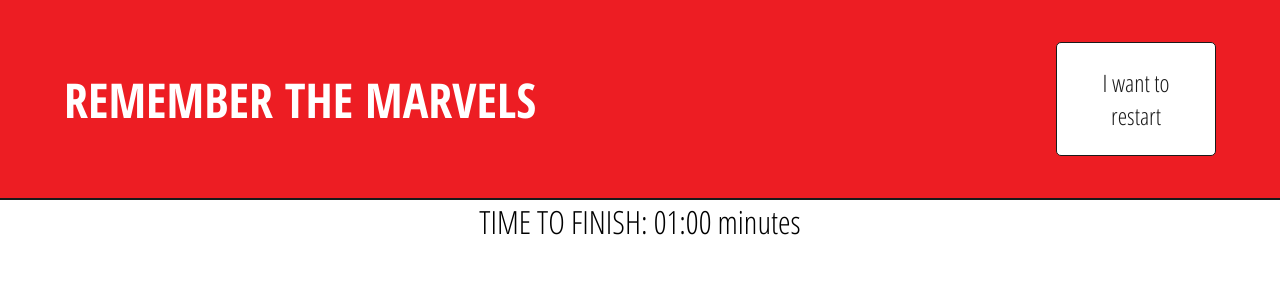
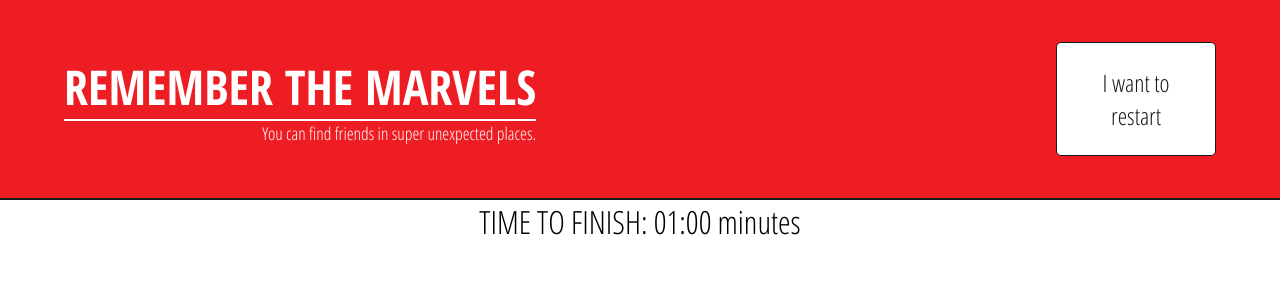
Before and after one commit to FelipeNystrom/remember-the-marvels, a plain HTML site: page index.html in a window 1280 px wide. Shown: the top 294 px of the page. Drawn offline with Linux system fonts and the light colour scheme.

Commit message:
last fixes

```diff
--- a/index.html
+++ b/index.html
@@ -9,7 +9,12 @@
   </head>
   <body>
     <nav id="nav">
-      <div id="nameOfGame">Remember the marvels</div>
+      <div id="logoContainer">
+        <div id="nameOfGame">Remember the marvels</div>
+        <div id="sayingOfTheGame">
+          You can find friends in super unexpected places.
+        </div>
+      </div>
       <div id="shuffleButton">I want to restart</div>
     </nav>
     <main>
--- a/sass/_nav.scss
+++ b/sass/_nav.scss
@@ -1,4 +1,4 @@
-#nav {
+nav {
   display: flex;
   width: 100%;
   background-color: hsl(358, 85%, 52%);
@@ -9,11 +9,22 @@
   align-items: center;
 }
 
+#logoContainer {
+  display: flex;
+  flex-direction: column;
+}
 #nameOfGame {
   color: hsl(0, 0%, 100%);
   font-weight: 700;
-  font-size: 3rem;
+  font-size: 4rem;
   text-transform: uppercase;
+  border-bottom: 2px solid hsl(0, 0%, 100%);
+}
+
+#sayingOfTheGame {
+  color: hsl(0, 0%, 100%);
+  align-self: flex-end;
+  font-size: 1.1rem;
 }
 
 #shuffleButton {
--- a/script.js
+++ b/script.js
@@ -134,6 +134,8 @@ function loading(loading = false) {
 }
 
 function shuffleCards() {
+  clearInterval(counter);
+  timer.innerHTML = '01:00';
   loading(true);
   setTimeout(() => {
     loading(false);
```
Also changed, not shown: styles.css, 1 other file.
